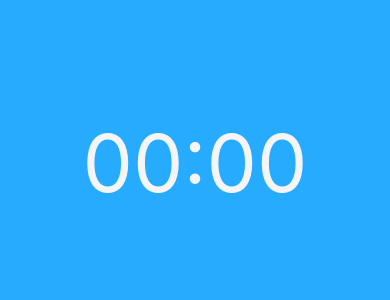
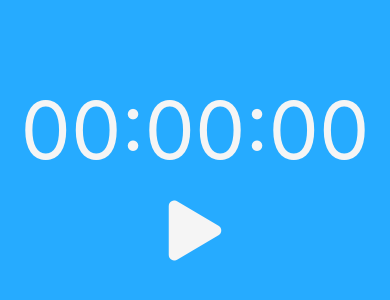
Before and after one commit to TCsTheMechanic/foccus, a React Native app: screen / in a window 390 px wide. Shown: the part 250-550 px from the top of the page. Built offline with nearby package versions, Linux system fonts and the light colour scheme.

Commit message:
Call timedisplay component

```diff
--- a/src/pages/Home/Home.tsx
+++ b/src/pages/Home/Home.tsx
@@ -1,13 +1,14 @@
 import React, { useState } from 'react';
-import { View, Text, StatusBar } from 'react-native';
+import { View, StatusBar } from 'react-native';
 import { homeStyles } from './homeStyles';
 import ButtonStartStop from '../../components/ButtonStartStop/ButtonStartStop';
+import TimeDisplay from '../../components/TimeDisplay/TimeDisplay';
 
 const Home: React.FC = () => {
-  const [time, setTime] = useState('00:00')
+  const [buttonIcon, setButtonIcon] = useState('play')
 
-  const updateTime = () => {
-    setTime(time + 1)
+  function toggleTimer() {
+    buttonIcon === 'play' ? setButtonIcon('stop') : setButtonIcon('play')
   }
 
   return (
@@ -18,11 +19,14 @@ const Home: React.FC = () => {
         translucent
       />
 
-      <Text style={ homeStyles.time }>
-        { time }
-      </Text>
+      <TimeDisplay
+        buttonStatus={ buttonIcon }
+      />
 
-      <ButtonStartStop />
+      <ButtonStartStop
+        buttonIcon={ buttonIcon }
+        onPress={ toggleTimer }
+      />
     </View>
   );
 }
--- a/src/pages/Home/homeStyles.ts
+++ b/src/pages/Home/homeStyles.ts
@@ -9,10 +9,4 @@ export const homeStyles = StyleSheet.create({
     alignItems: 'center',
     backgroundColor: theme.colors.background,
   },
-
-  time: {
-    color: theme.colors.text,
-    fontSize: 80,
-    marginBottom: 20,
-  }
 })
```
